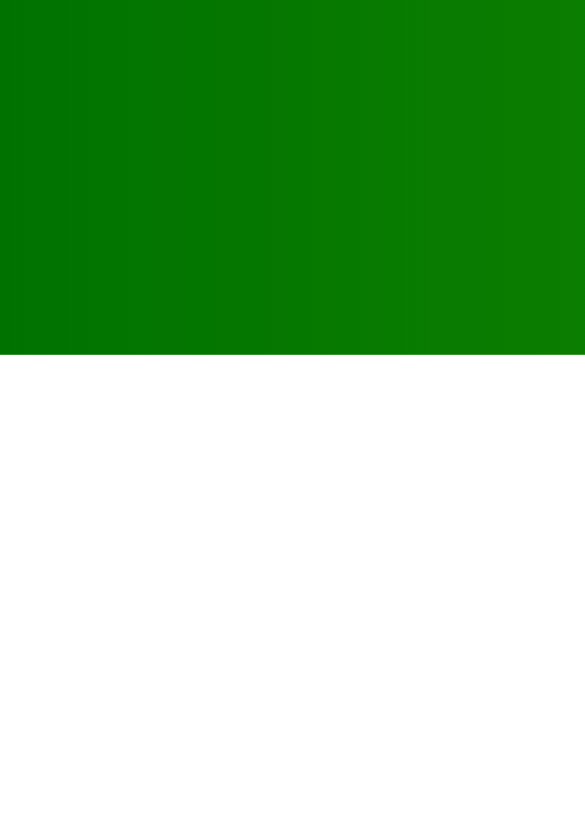
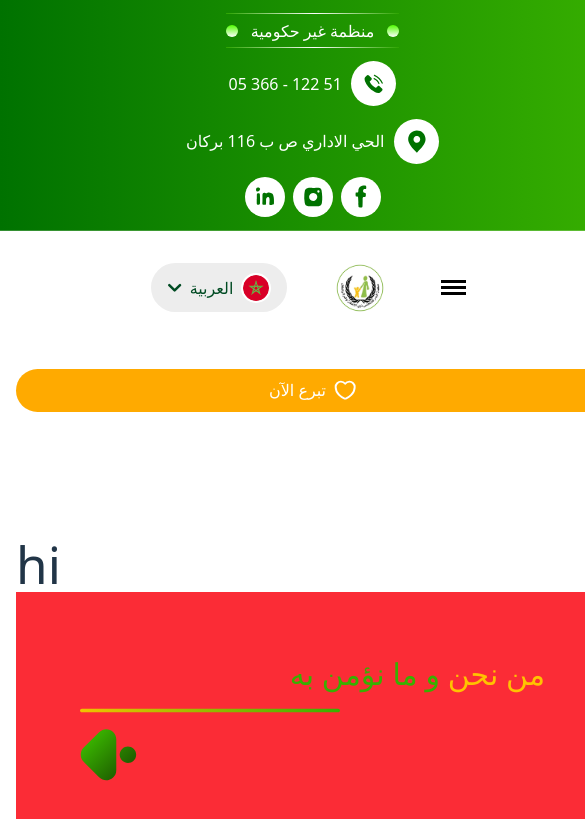
Before and after one commit to SOFT-CACTUS-INTERN/organisme-badr-web, a React (Vite) app in the folder FrontEnd/: page /services in a window 390 px wide. Shown: the top 819 px of the page, 585 px wide, since content can reach past the window. Built offline with nearby package versions, Linux system fonts and the light colour scheme.

Commit message:
commit avant de commence dans about

```diff
--- a/FrontEnd/src/App.jsx
+++ b/FrontEnd/src/App.jsx
@@ -3,20 +3,17 @@ import { HashRouter, Routes, Route } from "react-router-dom"; // ← TU AVAIS CO
 
 import MainLayout from './Layouts/MainLayout';
 
-import Service from './Components/Home';
-import './assets/styles/header.css';
-import './assets/styles/service.css';
-import './assets/styles/donate.css';
-import './assets/styles/our.css';
+import Home from './Components/Home';
 import './App.css'
 import Our from './Components/Our';
 import Activites from './Components/Activites';
-import './assets/styles/our.css';
 import Donate from './Components/Donate';
 import Organisme from './Components/Organisme';
-import Home from './Components/Home';
+// import Home from './Components/Home';
 import Who from './Components/Who';
 import Presedent from "./Components/Presedent";
+import Services from "./Components/Services";
+import About from "./Components/About";
 
 
 
@@ -29,15 +26,15 @@ function App() {
           path="/"
           element={
             <MainLayout>
-              <Service />
+              <About />
             </MainLayout>
           }
         />
         <Route
-          path="/service"
+          path="/services"
           element={
             <MainLayout>
-              <Service />
+              <Services />
             </MainLayout>
           }
         />
--- /dev/null
+++ b/FrontEnd/src/Components/About.jsx
@@ -0,0 +1,17 @@
+import React from 'react'
+import Presedent from './Presedent'
+import We from './We'
+
+
+function About() {
+    return (
+        <>
+
+            <Presedent />
+            <We />
+        </>
+
+    )
+}
+
+export default About
--- a/FrontEnd/src/Components/Donate.jsx
+++ b/FrontEnd/src/Components/Donate.jsx
@@ -1,3 +1,4 @@
+import '../assets/styles/donate.css';
 const Donate = () => {
   return (
     <section className="donate-wrapper">
--- a/FrontEnd/src/Components/Header.jsx
+++ b/FrontEnd/src/Components/Header.jsx
@@ -1,4 +1,6 @@
 import { useState } from "react"
+import '../assets/styles/header.css';
+
 
 const Header = () => {
   const [isLangOpen, setIsLangOpen] = useState(false)
--- a/FrontEnd/src/Components/Organisme.jsx
+++ b/FrontEnd/src/Components/Organisme.jsx
@@ -2,7 +2,7 @@ import React from 'react'
 
 function Organisme() {
     return (
-        <div className="organisme pt-10 pb-10 px-2 sm:px-4 md:px-8 2xl:pt-32 2xl:pb-44">
+        <div className="organisme pt-10 sm:-mt-24 pb-10 px-2 sm:px-4 md:px-8 2xl:pt-32 2xl:pb-44">
             <div className="flex justify-center mb-8 sm:mb-10 2xl:mb-8 sm:-ml-96">
                 <svg width="65" height="74" viewBox="0 0 65 74" fill="none" xmlns="http://www.w3.org/2000/svg">
                     <path d="M16.1257 10.4068C15.2581 10.5755 13.054 14.3427 11.0539 18.8737C7.96566 25.9297 7.75067 27.246 9.02804 28.2581C12.1686 30.9442 13.6665 29.6001 16.9697 21.2278C20.4156 12.0936 20.2913 9.38879 16.1257 10.4068Z" fill="#FFD000" />
--- a/FrontEnd/src/Components/Services.jsx
+++ b/FrontEnd/src/Components/Services.jsx
@@ -1,4 +1,6 @@
 import React from 'react'
+import '../assets/styles/service.css';
+
 
 function Services() {
     return (
--- a/FrontEnd/src/assets/styles/header.css
+++ b/FrontEnd/src/assets/styles/header.css
@@ -1,46 +1,47 @@
-*, *::before, *::after { box-sizing: border-box; }
-body, h3, p { margin: 0; }
-
-
-
-.header {
-
-  width: 100vw;
-
-  top: 0;
-  z-index: 1000;
-  display: flex;
-  flex-direction: column;
-
-  gap:20px;
-  position:relative;
+*, *::before, *::after {
+  box-sizing: border-box;
 }
-
-.container {
-  max-width: 1200px;
-  margin: 0 auto;
-  padding: 0 1rem;
+body, h3, p {
+  margin: 0;
 
 
 }
 
 
+
+
+.header {
+  width: 100%;
+
+  top: 0;
+  left: 0;
+  z-index: 1000;
+  display: flex;
+  flex-direction: column;
+  gap: 20px;
+}
+
+.container {
+  width: 100%;
+  max-width: 1200px;
+  margin: 0 auto;
+  padding: 0 1rem;
+}
+
 .info-bar {
   padding: 1rem 0;
   border-bottom: 1px solid rgba(255, 255, 255, 0.2);
   background: linear-gradient(90deg, #007200 0%, #38b000 100%);
-
 }
 
 .info-content {
   display: flex;
-  justify-content: space-between;
+  justify-content: space-around;
   align-items: center;
+  flex-direction: row-reverse;
+  flex-wrap: nowrap;
   gap: 1rem;
-  flex-direction: row-reverse;
-
 }
-
 
 .organization {
   display: flex;
@@ -49,46 +50,24 @@ body, h3, p { margin: 0; }
   align-items: center;
 }
 
-
-
 .info {
   display: flex;
-    flex-direction: row-reverse;
-    justify-content: space-around;
+  justify-content: space-between;
   align-items: center;
-
   gap: 10px;
-    padding-top: 10px;
-    padding-bottom: 10px;
-
-
-
-
+  padding: 10px 0;
+  flex-wrap: wrap;
 }
 
 .local-name,
 .phone-number {
   color: #FFFFFF;
-    font-family: Neo Sans Arabic;
-    font-weight: 500px;
-    font-size: 18.12px;
-    line-height: 20.71px;
-    letter-spacing: 0%;
+  font-weight: 500;
+  font-size: 18px;
+  line-height: 21px;
   text-align: center;
-    width: 230px;
-
-    height: 21px;
-
-
-
-
-
-
+  min-width: 200px;
 }
-
-
-
-
 
 .vector-line {
   width: 100%;
@@ -111,7 +90,7 @@ body, h3, p { margin: 0; }
 
 .org-text {
   color: #ffffff;
-  font-size: 1.5rem;
+  font-size: 1.6rem;
   font-weight: 500;
   white-space: nowrap;
 }
@@ -119,8 +98,10 @@ body, h3, p { margin: 0; }
 /* Contact Info */
 .contact-info {
   display: flex;
-  gap: 2rem;
+  gap: 1rem;
   align-items: center;
+  flex-wrap: nowrap;
+  justify-content: center;
 }
 
 .contact-item {
@@ -142,20 +123,21 @@ body, h3, p { margin: 0; }
 
 .contact-text {
   color: #ffffff;
-  font-size: 1.2rem;
+  font-size: 1.6rem;
   font-weight: 500;
   white-space: nowrap;
 }
 
-
 .social-icons {
   display: flex;
   gap: 0.8rem;
+  flex-wrap: nowrap;
+  justify-content: center;
 }
 
 .social-icon {
-  width: 40px;
-  height: 40px;
+  width: 50px;
+  height: 50px;
   background: #ffffff;
   border-radius: 70%;
   display: flex;
@@ -168,21 +150,19 @@ body, h3, p { margin: 0; }
   transform: scale(1.1);
 }
 
-
 .main-nav {
   padding: 0.75rem 0;
-
 }
 
 .nav-content {
   display: flex;
-  justify-content: space-between;
+  justify-content: center;
   align-items: center;
-  gap: 1rem;
+  gap: 0rem;
   flex-direction: row-reverse;
+  flex-wrap: nowrap;
 
 }
-
 
 .mobile-menu-btn {
   display: none;
@@ -201,8 +181,7 @@ body, h3, p { margin: 0; }
 .hamburger span {
   width: 25px;
   height: 3px;
-  background: #ffffff;
-  background:black;
+  background: #000000;
   transition: all 0.3s ease;
 }
 
@@ -222,23 +201,41 @@ body, h3, p { margin: 0; }
   position: relative;
   background: #ededed;
   border-radius: 125px;
-  padding: 0.7rem 3rem;
-  display:flex;
-  justify-content: space-between;
+  padding: 0.5rem 1.5rem;
   display: flex;
   align-items: center;
   gap: 0.5rem;
   cursor: pointer;
+}
+.nav-content {
+  gap: 2rem;
+}
+
+.language-selector {
+  padding: 1rem 2rem;
+  display:flex;
+  justify-content: center;
+
+}
+
+.contact-icon {
+  width: 45px;
+  height: 45px;
+}
+.org-text {
+  font-size: 1.6rem;
+   font-weight: 500;
+}
 
 
-
-
-  justify-content: space-between;
+.local-name, .phone-number {
+  font-size: 1.6rem;
+   font-weight: 500;
 }
 
 .language-selector img {
-  width: 40px;
-  height: 40px;
+  width: 30px;
+  height: 30px;
   border-radius: 50%;
   border: 2px solid #ffffff;
   object-fit: cover;
@@ -248,8 +245,6 @@ body, h3, p { margin: 0; }
   color: #004b23;
   font-weight: 500;
   font-size: 1.2rem;
-  color: #004B23;
-
 }
 
 .lang-options {
@@ -257,7 +252,6 @@ body, h3, p { margin: 0; }
   top: 100%;
   left: 0;
   right: 0;
-
   background: #ededed;
   border-radius: 10px;
   padding: 0.5rem;
@@ -282,20 +276,19 @@ body, h3, p { margin: 0; }
 }
 
 .lang-options img {
-  width: 40px;
-  height: 40px;
+  width: 30px;
+  height: 30px;
 }
-
 
 .nav-left,
 .nav-right {
   display: flex;
   align-items: center;
-  flex-direction: row-reverse;
-  gap: 1rem;
+  gap: 0.5rem;
   background: #ededed;
   border-radius: 125px;
   padding: 0.5rem 1rem;
+  flex-wrap: nowrap;
 }
 
 .nav-link {
@@ -303,7 +296,7 @@ body, h3, p { margin: 0; }
   text-decoration: none;
   font-weight: 500;
   font-size: 1.2rem;
-  padding: 0.5rem 1.1rem;
+  padding: 0.5rem 1rem;
   border-radius: 25px;
   transition: all 0.3s ease;
   display: flex;
@@ -311,9 +304,6 @@ body, h3, p { margin: 0; }
   gap: 0.25rem;
   white-space: nowrap;
 }
-*, *::before, *::after { box-sizing: border-box; }
-body, h3, p { margin: 0; }
-
 
 .nav-link:hover,
 .nav-link.active {
@@ -321,11 +311,9 @@ body, h3, p { margin: 0; }
   color: white;
 }
 
-
 .logo {
-  width: 70px;
-  height: 70px;
-
+  width: 80px;
+  height: 80px;
   flex-shrink: 0;
 }
 
@@ -335,11 +323,10 @@ body, h3, p { margin: 0; }
   object-fit: contain;
 }
 
-
 .donate-btn {
   background: #ffaa00;
   border-radius: 125px;
-  padding: 1rem 2rem;
+  padding: 0.75rem 1.5rem;
   display: flex;
   align-items: center;
   gap: 0.5rem;
@@ -354,7 +341,7 @@ body, h3, p { margin: 0; }
 .donate-btn span {
   color: #ffffff;
   font-weight: 500;
-  font-size: 1.2rem;
+  font-size: 1.5rem;
   white-space: nowrap;
 }
 
@@ -365,6 +352,7 @@ body, h3, p { margin: 0; }
   border-radius: 10px;
   margin-top: 1rem;
   padding: 1rem;
+  width: 100%;
 }
 
 .mobile-menu.active {
@@ -379,7 +367,7 @@ body, h3, p { margin: 0; }
 }
 
 .mobile-nav-link {
-  color:black;
+  color: black;
   text-decoration: none;
   font-weight: 500;
   padding: 0.75rem;
@@ -396,55 +384,91 @@ body, h3, p { margin: 0; }
   justify-content: center;
 }
 
-@media (max-width: 1024px) {
+.nav-link{
+  font-size: 1.6rem;
+  font-weight: 500;
+  /* background-color: pink; */
+}
+/* Responsive Styles */
+@media (min-width: 1260px) {
+  .container {
+    max-width: 1600px;
+  }
+
+  .local-name,
+  .phone-number,
+  .nav-link {
+    font-size: 1.6rem;
+  }
+
+  .logo {
+    width: 120px;
+    height: 120px;
+  }
+
+
+}
+
+/* Adaptations pour 1024px à 1440px */
+@media (max-width: 1440px) {
   .info-content {
-    flex-wrap: wrap;
-    justify-content: center;
+    gap: 1.5rem;
+  }
+
+  .organization {
     gap: 1rem;
   }
 
-  .contact-info {
-    gap: 1rem;
-  }
-
-  .nav-left,
-  .nav-right {
-    gap: 0.5rem;
-    padding: 0.5rem;
-  }
-
   .nav-link {
-    font-size: 0.8rem;
-    padding: 0.4rem 0.8rem;
+    font-size: 1.3rem;
+    padding: 0.7rem 1.2rem;
   }
 }
 
-@media (max-width: 768px) {
-  .info-bar {
-    padding: 0.5rem 0;
+/* Version tablette (768px à 1024px) */
+@media (min-width: 1025px) {
+  .nav-content {
+
+
+    display:flex;
+    flex-direction: row-reverse;
+   justify-content:  center;
+   align-items: center;
+   flex-wrap: wrap;
+
   }
 
+
+
+  /* ... (garder vos styles existants pour tablette) ... */
+}
+@media (max-width: 1024px) and (min-width: 769px) {
   .info-content {
     flex-direction: column;
-    gap: 0.75rem;
+    gap: 2rem;
   }
 
   .organization {
     order: 1;
+    gap: 0.8rem;
   }
 
   .contact-info {
     order: 2;
-    flex-direction: column;
-    gap: 0.5rem;
+    gap: 1.5rem;
   }
 
   .social-icons {
     order: 3;
+    gap: 1rem;
   }
 
-  .mobile-menu-btn {
-    display: block;
+  .nav-content {
+    justify-content: space-between;
+    gap: 2rem;
+  padding: 0 1rem;
+  flex-wrap: wrap;
+  flex-direction: row-reverse;
   }
 
   .nav-left,
@@ -452,138 +476,261 @@ body, h3, p { margin: 0; }
     display: none;
   }
 
-  .nav-content {
-    justify-content: space-between;
+  .mobile-menu-btn {
+    display: block;
+    order: 1;
+  }
+
+  .logo {
+    width: 12%;
+    height: 12%;
+    order: 2;
   }
 
   .language-selector {
-    min-width: 120px;
-    padding: 0.4rem 0.8rem;
+    order: 3;
+    padding: 1rem 1.5rem;
+
+    width:40%;
+    display:flex;
+    flex-direction: row;
+    align-items: center;
+    justify-content: space-between;
+  }
+  .lang-name{
+    font-size: 2rem;
+    font-family: 500;
+  }
+
+  .donate-btn {
+    order: 4;
+    padding: 1.5rem 1.5rem;
+    margin-top: 0.5rem;
+    width: 100%;
+    /* display: none; */
+
+    justify-content: center;
+  }
+  .language-selector img{
+    width:20%;
+    height: 20%;
+  }
+
+  .org-text,
+  .contact-text {
+    font-size: 1.2rem;
+  }
+
+  .donate-btn span {
+    font-size: 1.6rem;
+  }
+  .hamburger {
+    gap:10px;
+  }
+  .hamburger span{
+    width:60px
+  }
+
+}
+
+
+@media (max-width: 768px) and (min-width: 481px) {
+  .info-content {
+    flex-direction: column;
+    gap: 1rem;
+  }
+
+  .organization {
+    gap: 0.5rem;
+  }
+
+  .contact-info {
+    flex-direction: column;
+    gap: 1rem;
+  }
+
+  .contact-item {
+    flex-direction: row-reverse;
+    justify-content: center;
+  }
+
+  .social-icons {
+    gap: 0.8rem;
+  }
+
+  .nav-content {
+    justify-content: space-between;
+    align-items: center;
+    gap: 2rem;
+    padding: 0 0.5rem;
+  }
+
+  .nav-left,
+  .nav-right {
+    display: none;
+  }
+
+  .mobile-menu-btn {
+    display: block;
+    order: 1;
   }
 
   .logo {
-    width: 50px;
-    height: 50px;
+    width: 60px;
+    height: 60px;
+    order: 3;
+  }
+
+  .language-selector {
+    padding: 0.8rem 1.2rem;
+    order: 2;
   }
 
   .donate-btn {
-    padding: 0.5rem 1rem;
+    padding: 0.8rem 1.2rem;
+    order: 4;
+    width: 40%;
+    justify-content: center;
+    margin-top: 0.5rem;
   }
 
+  .org-text,
+  .contact-text {
+    font-size: 1.1rem;
+  }
+
+  .lang-name,
   .donate-btn span {
-    font-size: 0.8rem;
+    font-size: 1.1rem;
   }
 }
 
 @media (max-width: 480px) {
-    .header{
-       position: relative;
-   width: 100%;
-
-
-    }
   .container {
     padding: 0 0.5rem;
+  }
 
+  .info-bar {
+    padding: 0.8rem 0;
+  }
+
+  .info-content {
+    flex-direction: column;
+    gap: 0.8rem;
+  }
+
+  .organization {
+    gap: 0.3rem;
+  }
+
+  .contact-info {
+    flex-direction: column;
+    gap: 0.8rem;
+    width: 100%;
+  }
+
+  .contact-item {
+    flex-direction: row-reverse;
+    justify-content: center;
+    width: 100%;
   }
 
   .contact-text {
-    font-size: 0.8rem;
-  }
-  .nav-content{
-
-    display:flex;
-    flex-direction: row-reverse;
-    justify-content: space-around;
-    align-items: center;
-    background-color: pink;
-     height: 20vh;
-
+    font-size: 1rem;
+    text-align: center;
   }
 
-  .org-text {
-    font-size: 0.8rem;
+  .social-icons {
+    gap: 0.5rem;
   }
 
   .social-icon {
     width: 40px;
     height: 40px;
   }
-  .social-icons{
-    gap:40px;
+
+  .nav-content {
+    justify-content: center;
+    align-items: center;
+    gap: 3rem;
+    flex-wrap: wrap;
+    padding: 0 0.5rem;
+  }
+
+  .nav-left,
+  .nav-right {
+    display: none;
+  }
+
+  .mobile-menu-btn {
+    display: block;
+    order: 1;
+  }
+
+  .logo {
+    width: 50px;
+    height: 50px;
+    order: 2;
   }
 
   .language-selector {
-    min-width: 120px;
- padding: 1rem 1rem;
- display:flex;
- flex-direction: row;
- gap:20px;
- height: 60%;
-
+    padding: 0.6rem 1rem;
+    order: 3;
   }
 
+  .donate-btn {
+    padding: 0.6rem 1rem;
+    order: 4;
+    width: 100%;
+    justify-content: center;
+    margin-top: 0.5rem;
+  }
 
-  .lang-name {
-    font-size: 2rem;
-    font-weight: 500;
+  .org-text {
+    font-size: 1rem;
+  }
+
+  .lang-name,
+  .donate-btn span {
+    font-size: 1rem;
+  }
+
+  .mobile-menu {
+    padding: 0.8rem;
+  }
+
+  .mobile-nav-link {
+    padding: 0.8rem;
+    font-size: 1rem;
+  }
+}
+@media (max-width: 319px) {
+  .container {
+    padding: 0 0.25rem;
+  }
+
+  .contact-text {
+    font-size: 0.9rem;
+  }
+
+  .org-text,
+  .lang-name,
+  .donate-btn span {
+    font-size: 0.9rem;
   }
 
   .logo {
-    width: 80px;
-    height: 80px;
+    width: 45px;
+    height: 45px;
   }
 
-  .donate-btn {
-    padding: 1.2rem 1.5rem;
-    height: 60%;
-    display:flex;
-    flex-direction: row-reverse;
-
-
-
-
+  .social-icon {
+    width: 35px;
+    height: 35px;
   }
 
-  .donate-btn span {
-    font-size: 2rem;
-
+  .contact-icon {
+    width: 35px;
+    height: 35px;
   }
-.org-text{
-  text-align: center;
-  font-weight: 500;
-  font-size: 2rem;
 }
-.vector-line{
-    height: 3px;
-}
-.ellipse{
-   width: 25px;
-  height: 25px;
-}
-.contact-info{
-gap:20px
-}
-.info-content{
-  gap:40px
-}
-.contact-item{
-  gap:20px
-}
-.contact-icon{
-
-}
-.contact-text{
-  font-size:2rem;
-  font-weight: 500;
-}
-.social-icon{
-   width: 50px;
-  height: 50px;
-
-}.social-icon svg{
-  width:100%
-}
-
-
-}
--- a/FrontEnd/src/assets/styles/our.css
+++ b/FrontEnd/src/assets/styles/our.css
@@ -35,3 +35,21 @@ body {
   -webkit-box-sizing: border-box;
   box-sizing: border-box;
 } */
+
+ @media (max-width: 768px) {
+                .flex {
+                    flex-direction: column;
+                }
+
+                .gap-5 {
+                    gap: 1rem;
+                }
+
+                .text-4xl {
+                    font-size: 2rem;
+                }
+
+                .absolute {
+                    display: none;
+                }
+            }
```
Also changed, not shown: FrontEnd/src/Components/Activites.jsx (+12 -11 lines), FrontEnd/src/Components/Footer.jsx (+6 -6 lines), FrontEnd/src/Components/Our.jsx (+12 -10 lines). Lines whose indentation alone changed are shown as unchanged.
